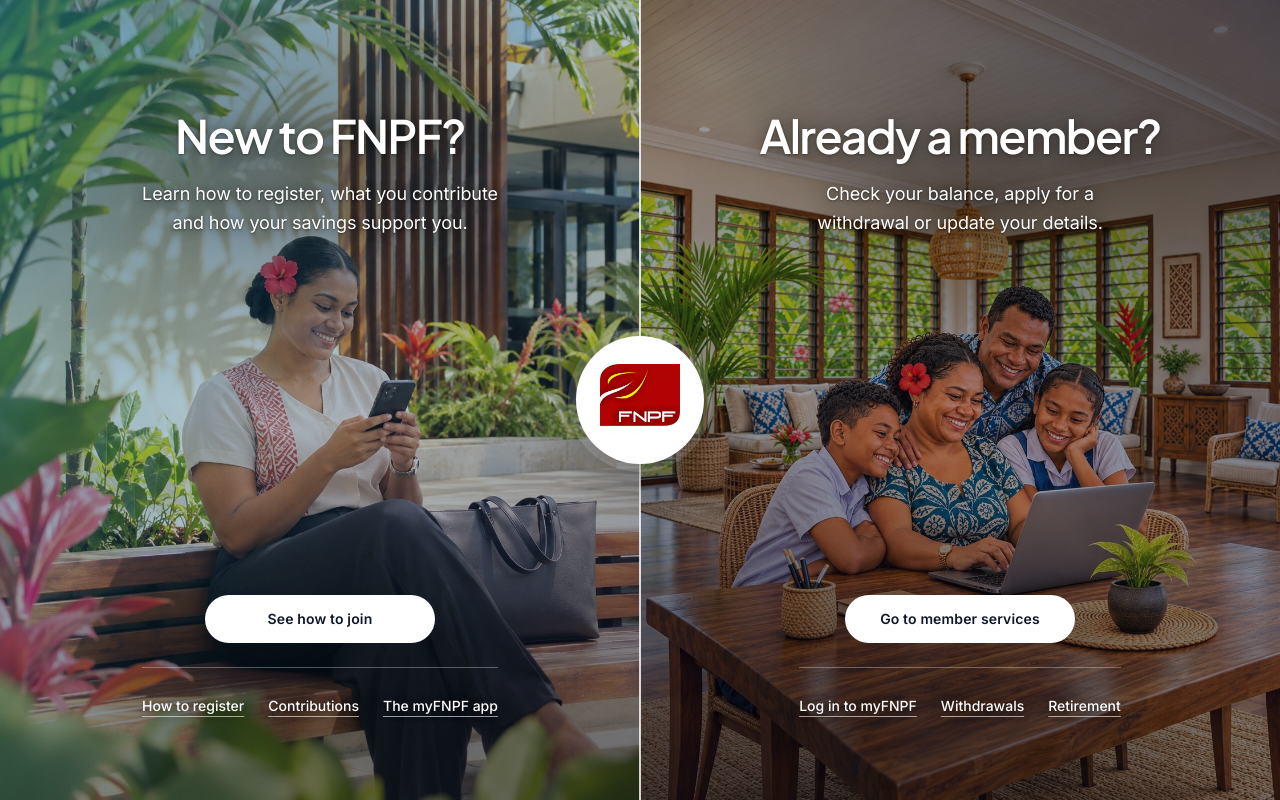
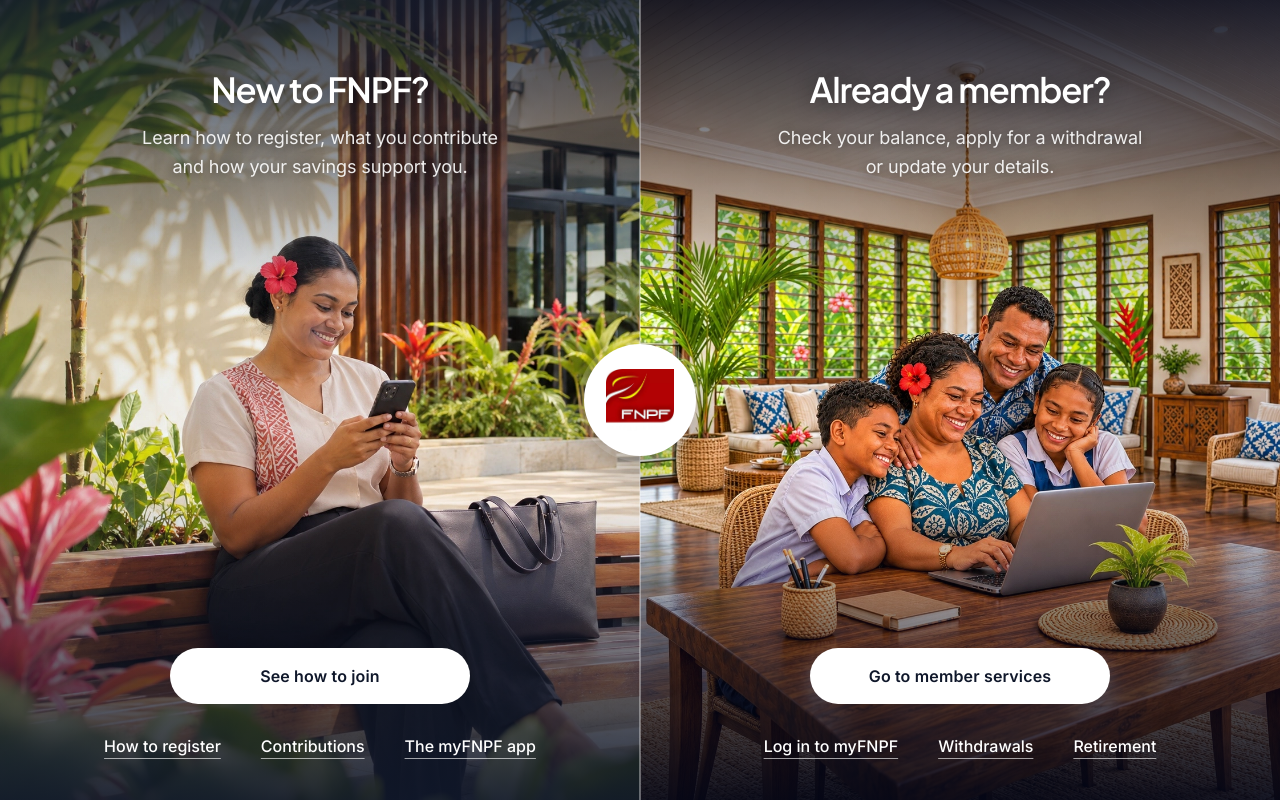
Before and after one commit to uvindukaralliyadda/FNPF-Landing, a Next.js app: page / in a window 1280 px wide. Built offline with nearby package versions, Linux system fonts and the light colour scheme.

Commit message:
aligning now

```diff
--- a/app/page.tsx
+++ b/app/page.tsx
@@ -8,53 +8,51 @@ import { SplitIntro } from "@/components/SplitIntro";
 /* ------------------------------------------------------------------ */
 
 /* Desktop: content fills the full height of each half.
-   Heading + lead sit at the top, CTA + links sit at the bottom,
-   leaving the centre of the photo (the people) clear. */
+   Heading + subheading at the top, CTA + links at the bottom,
+   leaving the middle of the photo (the people) clear. */
 const inner =
-  "flex flex-col items-center min-[900px]:!m-0 min-[900px]:![transform:none] min-[900px]:!w-full min-[900px]:!max-w-none min-[900px]:!h-full min-[900px]:justify-between min-[900px]:!px-6 min-[900px]:!pt-[14vh] min-[900px]:!pb-[9vh]";
+  "flex flex-col items-center min-[900px]:!m-0 min-[900px]:![transform:none] min-[900px]:!w-full min-[900px]:!max-w-none min-[900px]:!h-full min-[900px]:justify-between min-[900px]:!px-6 min-[900px]:!pt-[9vh] min-[900px]:!pb-[4vh]";
 
 /* Desktop: each panel is exactly half the screen, no clip-path. */
 const half =
   "min-[900px]:!w-1/2 min-[900px]:![clip-path:none] min-[900px]:justify-center";
 
 /* Groups inside each panel */
-const topGroup = "flex flex-col items-center";
-const bottomGroup = "flex flex-col items-center";
+const group = "flex flex-col items-center";
 
 /* Desktop: heading stays on ONE line on both sides. */
 const heading =
-  "text-[2rem] font-semibold leading-[1.04] tracking-display [text-shadow:0_2px_20px_rgba(0,0,0,.5),0_1px_3px_rgba(0,0,0,.35)] min-[900px]:whitespace-nowrap min-[900px]:text-[clamp(2rem,3.6vw,3.75rem)]";
+  "text-[2rem] font-semibold leading-[1.04] tracking-display [text-shadow:0_2px_20px_rgba(0,0,0,.45)] min-[900px]:whitespace-nowrap min-[900px]:text-[clamp(1.75rem,2.7vw,2.75rem)]";
 
-/* Desktop: lead always reserves exactly 2 lines (leading 1.6 × 2). */
+/* Desktop: subheading always reserves exactly 2 lines (leading 1.6 × 2). */
 const lead =
-  "sp-lead mt-3 max-w-[32ch] text-sm leading-[1.55] text-white [text-shadow:0_1px_12px_rgba(0,0,0,.55),0_1px_2px_rgba(0,0,0,.4)] min-[900px]:mt-5 min-[900px]:min-h-[3.2em] min-[900px]:text-lg min-[900px]:leading-[1.6]";
+  "sp-lead mt-3 max-w-[34ch] text-sm leading-[1.55] text-white/90 [text-shadow:0_1px_10px_rgba(0,0,0,.45)] min-[900px]:mt-4 min-[900px]:min-h-[3.2em] min-[900px]:text-lg min-[900px]:leading-[1.6]";
 
 const ctaButton =
-  "btn btn-white mt-6 w-[230px] justify-center min-[900px]:mt-0";
+  "btn btn-white mt-6 w-[230px] justify-center min-[900px]:mt-0 min-[900px]:w-[300px] min-[900px]:min-h-14 min-[900px]:text-base";
 
 const linkRow =
-  "mt-6 flex w-max max-w-full flex-wrap justify-center gap-x-6 border-t border-white/30 pt-4 text-sm font-medium max-[899px]:hidden";
+  "mt-6 flex w-max max-w-full flex-wrap justify-center gap-x-10 text-sm font-medium max-[899px]:hidden min-[900px]:mt-5 min-[900px]:text-base";
 
 const link =
-  "inline-flex min-h-11 items-center underline decoration-white/60 underline-offset-[5px] [text-shadow:0_1px_8px_rgba(0,0,0,.5)] hover:decoration-white";
+  "inline-flex min-h-11 items-center underline decoration-white/60 underline-offset-[6px] hover:decoration-white";
 
-/* Shared subtle dark vignette */
-const vignette =
-  "pointer-events-none absolute inset-0 -z-10 bg-[radial-gradient(130%_100%_at_50%_45%,rgba(0,0,0,0)_55%,rgba(0,0,0,.30)_100%),linear-gradient(180deg,rgba(0,0,0,.12)_0%,rgba(0,0,0,0)_35%,rgba(0,0,0,.32)_100%)]";
+/* Dark fades behind the text (theme colours).
+   Top fade sits behind the heading, bottom fade behind the CTA.
+   New members → primary navy (#0F172A)
+   Existing    → ink black (#020617) */
+const fadeNew =
+  "pointer-events-none absolute inset-0 -z-10 bg-[linear-gradient(180deg,rgba(15,23,42,.85)_0%,rgba(15,23,42,.45)_18%,rgba(15,23,42,0)_38%,rgba(15,23,42,0)_62%,rgba(15,23,42,.55)_80%,rgba(15,23,42,.92)_100%)]";
 
-/* Soft shade behind text.
-   Desktop: one shade behind the top text, one behind the bottom CTA. */
-const textShade =
-  "pointer-events-none absolute inset-0 -z-10 bg-[radial-gradient(60%_35%_at_50%_45%,rgba(0,0,0,.30)_0%,rgba(0,0,0,0)_100%)] min-[900px]:bg-[radial-gradient(60%_28%_at_50%_24%,rgba(0,0,0,.38)_0%,rgba(0,0,0,0)_100%),radial-gradient(55%_22%_at_50%_86%,rgba(0,0,0,.34)_0%,rgba(0,0,0,0)_100%)]";
+const fadeEx =
+  "pointer-events-none absolute inset-0 -z-10 bg-[linear-gradient(180deg,rgba(2,6,23,.85)_0%,rgba(2,6,23,.45)_18%,rgba(2,6,23,0)_38%,rgba(2,6,23,0)_62%,rgba(2,6,23,.55)_80%,rgba(2,6,23,.92)_100%)]";
 
-/* Theme gradients
-   New members  → accent blue (#0369A1)
-   Existing     → ink / primary navy-black (#020617 / #0F172A) */
-const gradientNew =
-  "pointer-events-none absolute inset-0 -z-10 bg-linear-to-br from-accent/55 via-accent/20 via-50% to-primary/40";
+/* Very light colour wash over the whole photo */
+const tintNew =
+  "pointer-events-none absolute inset-0 -z-10 bg-linear-to-br from-accent/15 to-transparent to-60%";
 
-const gradientEx =
-  "pointer-events-none absolute inset-0 -z-10 bg-linear-to-bl from-ink/65 via-primary/30 via-50% to-ink/55";
+const tintEx =
+  "pointer-events-none absolute inset-0 -z-10 bg-linear-to-bl from-ink/20 to-transparent to-60%";
 
 /* ------------------------------------------------------------------ */
 /*  Panel content (identical structure for both sides)                 */
@@ -73,8 +71,8 @@ type PanelContentProps = {
 function PanelContent({ id, title, text, cta, links }: PanelContentProps) {
   return (
     <>
-      {/* Top: heading + lead */}
-      <div className={topGroup}>
+      {/* Top: heading + subheading */}
+      <div className={group}>
         <h2 id={id} className={heading}>
           {title}
         </h2>
@@ -83,7 +81,7 @@ function PanelContent({ id, title, text, cta, links }: PanelContentProps) {
       </div>
 
       {/* Bottom: CTA + links */}
-      <div className={bottomGroup}>
+      <div className={group}>
         <Link href={cta.href} className={ctaButton}>
           {cta.label}
         </Link>
@@ -118,7 +116,7 @@ export default function SplitLandingPage() {
     <main className="sp relative h-[100svh] min-h-[560px] overflow-hidden bg-black text-white min-[900px]:min-h-[600px]">
       <h1 className="sr-only">Fiji National Provident Fund</h1>
 
-      {/* Existing members (right half) — blackish */}
+      {/* Existing members (right half) */}
       <section
         aria-labelledby="sp-ex-title"
         className={`sp-side sp-ex absolute inset-0 isolate flex items-center text-center min-[900px]:!left-1/2 min-[900px]:!right-0 ${half}`}
@@ -130,12 +128,11 @@ export default function SplitLandingPage() {
           priority
           sizes="(max-width: 899px) 100vw, 50vw"
           className="sp-photo -z-20 object-cover"
-          style={{ objectPosition: "60% 30%" }}
+          style={{ objectPosition: "60% 55%" }}
         />
 
-        <div aria-hidden="true" className={vignette} />
-        <div aria-hidden="true" className={gradientEx} />
-        <div aria-hidden="true" className={textShade} />
+        <div aria-hidden="true" className={tintEx} />
+        <div aria-hidden="true" className={fadeEx} />
 
         <div className={`sp-ex-inner ${inner}`}>
           <PanelContent
@@ -152,7 +149,7 @@ export default function SplitLandingPage() {
         </div>
       </section>
 
-      {/* New members (left half) — blue */}
+      {/* New members (left half) */}
       <section
         aria-labelledby="sp-new-title"
         className={`sp-side sp-new absolute bottom-0 left-0 top-0 z-[2] isolate flex items-center text-center ${half}`}
@@ -164,12 +161,11 @@ export default function SplitLandingPage() {
           priority
           sizes="(max-width: 899px) 100vw, 50vw"
           className="sp-photo -z-20 object-cover"
-          style={{ objectPosition: "45% 25%" }}
+          style={{ objectPosition: "45% 40%" }}
         />
 
-        <div aria-hidden="true" className={vignette} />
-        <div aria-hidden="true" className={gradientNew} />
-        <div aria-hidden="true" className={textShade} />
+        <div aria-hidden="true" className={tintNew} />
+        <div aria-hidden="true" className={fadeNew} />
 
         <div className={`sp-new-inner ${inner}`}>
           <PanelContent
@@ -189,7 +185,7 @@ export default function SplitLandingPage() {
       {/* Straight vertical divider at exactly 50% (desktop) */}
       <div
         aria-hidden="true"
-        className="pointer-events-none absolute inset-y-0 left-1/2 z-[3] w-[2px] -translate-x-1/2 bg-white/80 max-[899px]:hidden"
+        className="pointer-events-none absolute inset-y-0 left-1/2 z-[3] w-px -translate-x-1/2 bg-white/70 max-[899px]:hidden"
       />
 
       {/* Mobile seam (unchanged) */}
@@ -203,13 +199,13 @@ export default function SplitLandingPage() {
       </svg>
 
       {/* FNPF logo — centred on the divider on desktop */}
-      <div className="sp-logo absolute top-1/2 z-[4] grid h-[84px] w-[84px] place-items-center rounded-full bg-white shadow-[0_0_0_8px_rgba(255,255,255,.14),0_18px_40px_rgba(0,0,0,.35)] min-[900px]:!left-1/2 min-[900px]:h-32 min-[900px]:w-32">
+      <div className="sp-logo absolute top-1/2 z-[4] grid h-[84px] w-[84px] place-items-center rounded-full bg-white shadow-[0_0_0_6px_rgba(255,255,255,.14),0_18px_40px_rgba(0,0,0,.35)] min-[900px]:!left-1/2 min-[900px]:h-28 min-[900px]:w-28">
         <Image
           src="/images/fnpf-logo.jpg"
           alt="FNPF"
           width={80}
           height={73}
-          className="h-auto w-[52px] min-[900px]:w-20"
+          className="h-auto w-[52px] min-[900px]:w-[68px]"
         />
       </div>
 
```
